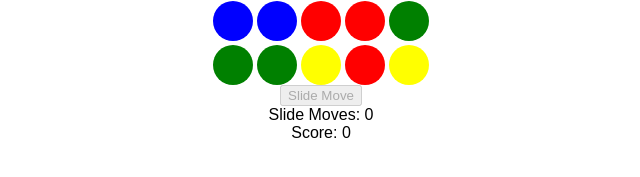
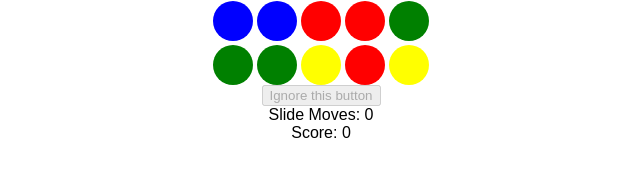
Before and after one commit to SanjayRedScarf/3inRowWithSlide, a plain HTML site: page index.html in a window 1280 px wide. Shown: the part 139-316 px from the top of the page, 319-959 px from the left. Drawn offline with Linux system fonts and the light colour scheme.

Commit message:
Changed the "Slide move" button
The slide move button doesn't do anything, but when I tried getting rid of it, it caused something to break, and I haven't worked out why.
In the meantime, I'm just twekaing it so "ignore this button" instead

```diff
--- a/index.html
+++ b/index.html
@@ -8,7 +8,7 @@
 </head>
 <body>
     <div id="game-container"></div>
-    <button id="slide" disabled>Slide Move</button>
+    <button id="slide" disabled>Ignore this button</button>
     <div>Slide Moves: <span id="slide-moves">0</span></div>
     <div>Score: <span id="score">0</span></div>
     <script src="script.js"></script>
```
